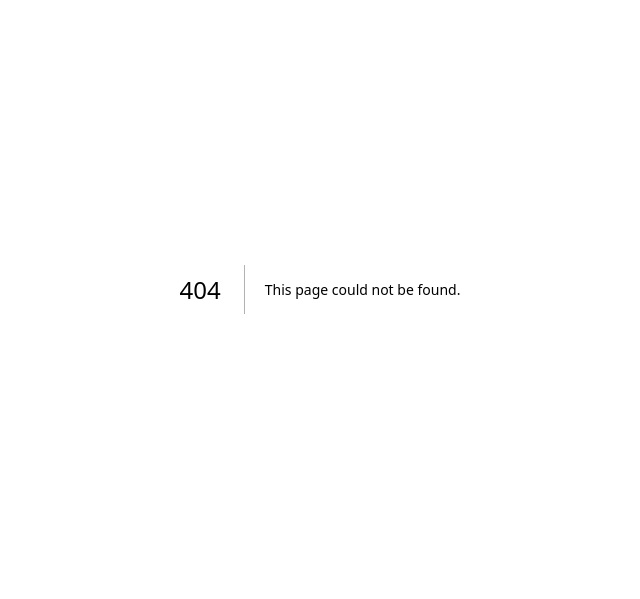
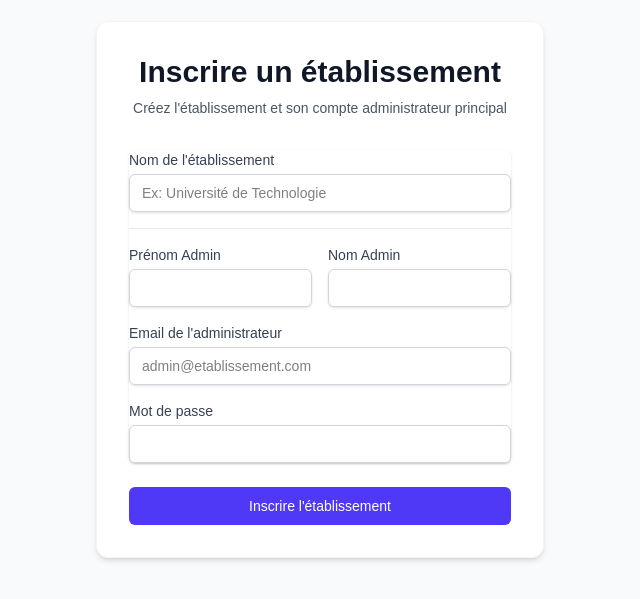
Before and after one commit to Azizcherif151/saas-memoires, a Next.js app: page /register in a window 1280 px wide. Before the commit this address had no page. Shown: the part 111-710 px from the top of the page, without its empty margins (320-960 px from the left). Built offline with nearby package versions, Linux system fonts and the light colour scheme.

Commit message:
feat: ajout de l'api et du formulaire d'inscription des etablissements avec hashage bcrypt

```diff
--- a/package.json
+++ b/package.json
@@ -9,6 +9,7 @@
     "lint": "eslint"
   },
   "dependencies": {
+    "bcryptjs": "^3.0.3",
     "next": "16.2.9",
     "pg": "^8.22.0",
     "react": "19.2.4",
@@ -16,6 +17,7 @@
   },
   "devDependencies": {
     "@tailwindcss/postcss": "^4",
+    "@types/bcryptjs": "^2.4.6",
     "@types/node": "^20",
     "@types/pg": "^8.20.0",
     "@types/react": "^19",
--- /dev/null
+++ b/src/app/api/etablissement/register/route.ts
@@ -0,0 +1,75 @@
+import { NextResponse } from 'next/server';
+import { query } from '@/lib/db';
+import bcrypt from 'bcryptjs'; // 1. On importe la bibliothèque de hashage
+
+export async function POST(request: Request) {
+  try {
+    const body = await request.json();
+    const {
+      nomEtablissement,
+      emailAdmin,
+      motDePasseEnClair,
+      prenomAdmin,
+      nomAdmin
+    } = body;
+
+    // Validation des champs
+    if (!nomEtablissement || !emailAdmin || !motDePasseEnClair || !prenomAdmin || !nomAdmin) {
+      return NextResponse.json(
+        { error: 'Tous les champs obligatoires doivent être remplis.' },
+        { status: 400 }
+      );
+    }
+
+    // 2. On génère un "sel" et on hache le mot de passe
+    // Le chiffre 10 représente la complexité (le nombre de tours de hashage)
+    const sel = await bcrypt.genSalt(10);
+    const motDePasseHash = await bcrypt.hash(motDePasseEnClair, sel);
+
+    // Début de la transaction SQL
+    await query('BEGIN');
+
+    // 3. Insertion de l'établissement
+    const etablissementResult = await query(
+      `INSERT INTO etablissements (nom)
+       VALUES ($1)
+       RETURNING id, nom;`,
+      [nomEtablissement]
+    );
+
+    const etablissementId = etablissementResult.rows[0].id;
+
+    // 4. Insertion de l'administrateur (on lui passe 'motDePasseHash' à la place du texte en clair)
+    const adminResult = await query(
+      `INSERT INTO utilisateurs (etablissement_id, email, mot_de_passe_hash, prenom, nom, role)
+       VALUES ($1, $2, $3, $4, $5, $6)
+       RETURNING id, prenom, nom, email, role;`,
+      [etablissementId, emailAdmin, motDePasseHash, prenomAdmin, nomAdmin, 'admin']
+    );
+
+    // Validation finale de la transaction
+    await query('COMMIT');
+
+    return NextResponse.json({
+      message: 'Établissement et compte administrateur sécurisé créés avec succès !',
+      etablissement: etablissementResult.rows[0],
+      administrateur: adminResult.rows[0]
+    }, { status: 201 });
+
+  } catch (error: any) {
+    await query('ROLLBACK');
+
+    if (error.code === '23505') {
+      return NextResponse.json(
+        { error: 'Cet email est déjà utilisé par un utilisateur.' },
+        { status: 409 }
+      );
+    }
+
+    console.error("Erreur lors de l'inscription :", error);
+    return NextResponse.json(
+      { error: 'Une erreur interne est survenue.' },
+      { status: 500 }
+    );
+  }
+}
--- /dev/null
+++ b/src/app/register/page.tsx
@@ -0,0 +1,167 @@
+'use client';
+
+import { useState } from 'react';
+
+export default function RegisterPage() {
+  const [formData, setFormData] = useState({
+    nomEtablissement: '',
+    prenomAdmin: '',
+    nomAdmin: '',
+    emailAdmin: '',
+    motDePasseEnClair: '',
+  });
+
+  const [statut, setStatut] = useState<{ type: 'succes' | 'erreur' | null; message: string }>({
+    type: null,
+    message: '',
+  });
+
+  const [chargement, setChargement] = useState(false);
+
+  const handleChange = (e: React.ChangeEvent<HTMLInputElement>) => {
+    setFormData({
+      ...formData,
+      [e.target.name]: e.target.value,
+    });
+  };
+
+  const handleSubmit = async (e: React.FormEvent) => {
+    e.preventDefault();
+    setChargement(true);
+    setStatut({ type: null, message: '' });
+
+    try {
+      const reponse = await fetch('/api/etablissement/register', {
+        method: 'POST',
+        headers: {
+          'Content-Type': 'application/json',
+        },
+        body: JSON.stringify(formData),
+      });
+
+      const donnees = await reponse.json();
+
+      if (!reponse.ok) {
+        throw new Error(donnees.error || "Une erreur est survenue lors de l'inscription.");
+      }
+
+      setStatut({
+        type: 'succes',
+        message: 'Établissement et compte administrateur créés avec succès !',
+      });
+
+      setFormData({ nomEtablissement: '', prenomAdmin: '', nomAdmin: '', emailAdmin: '', motDePasseEnClair: '' });
+
+    } catch (erreur: any) {
+      setStatut({
+        type: 'erreur',
+        message: erreur.message,
+      });
+    } finally {
+      setChargement(false);
+    }
+  };
+
+  return (
+    <div className="min-h-screen flex items-center justify-center bg-gray-50 py-12 px-4 sm:px-6 lg:px-8">
+      <div className="max-w-md w-full space-y-8 bg-white p-8 rounded-xl shadow-md border border-gray-100">
+        <div>
+          <h2 className="text-center text-3xl font-extrabold text-gray-900">
+            Inscrire un établissement
+          </h2>
+          <p className="mt-2 text-center text-sm text-gray-600">
+            Créez l'établissement et son compte administrateur principal
+          </p>
+        </div>
+
+        <form className="mt-8 space-y-6" onSubmit={handleSubmit}>
+          <div className="rounded-md shadow-sm space-y-4">
+            {/* Infos Établissement */}
+            <div>
+              <label className="block text-sm font-medium text-gray-700">Nom de l'établissement</label>
+              <input
+                name="nomEtablissement"
+                type="text"
+                required
+                value={formData.nomEtablissement}
+                onChange={handleChange}
+                className="mt-1 block w-full px-3 py-2 border border-gray-300 rounded-md shadow-sm focus:outline-none focus:ring-indigo-500 focus:border-indigo-500 sm:text-sm text-black"
+                placeholder="Ex: Université de Technologie"
+              />
+            </div>
+
+            <hr className="my-4 border-gray-200" />
+
+            {/* Infos Admin */}
+            <div className="grid grid-cols-2 gap-4">
+              <div>
+                <label className="block text-sm font-medium text-gray-700">Prénom Admin</label>
+                <input
+                  name="prenomAdmin"
+                  type="text"
+                  required
+                  value={formData.prenomAdmin}
+                  onChange={handleChange}
+                  className="mt-1 block w-full px-3 py-2 border border-gray-300 rounded-md shadow-sm focus:outline-none focus:ring-indigo-500 focus:border-indigo-500 sm:text-sm text-black"
+                />
+              </div>
+              <div>
+                <label className="block text-sm font-medium text-gray-700">Nom Admin</label>
+                <input
+                  name="nomAdmin"
+                  type="text"
+                  required
+                  value={formData.nomAdmin}
+                  onChange={handleChange}
+                  className="mt-1 block w-full px-3 py-2 border border-gray-300 rounded-md shadow-sm focus:outline-none focus:ring-indigo-500 focus:border-indigo-500 sm:text-sm text-black"
+                />
+              </div>
+            </div>
+
+            <div>
+              <label className="block text-sm font-medium text-gray-700">Email de l'administrateur</label>
+              <input
+                name="emailAdmin"
+                type="email"
+                required
+                value={formData.emailAdmin}
+                onChange={handleChange}
+                className="mt-1 block w-full px-3 py-2 border border-gray-300 rounded-md shadow-sm focus:outline-none focus:ring-indigo-500 focus:border-indigo-500 sm:text-sm text-black"
+                placeholder="admin@etablissement.com"
+              />
+            </div>
+
+            <div>
+              <label className="block text-sm font-medium text-gray-700">Mot de passe</label>
+              <input
+                name="motDePasseEnClair"
+                type="password"
+                required
+                value={formData.motDePasseEnClair}
+                onChange={handleChange}
+                className="mt-1 block w-full px-3 py-2 border border-gray-300 rounded-md shadow-sm focus:outline-none focus:ring-indigo-500 focus:border-indigo-500 sm:text-sm text-black"
+              />
+            </div>
+          </div>
+
+          {/* Messages de retour */}
+          {statut.message && (
+            <div className={`p-3 rounded-md text-sm text-center ${statut.type === 'succes' ? 'bg-green-50 text-green-800' : 'bg-red-50 text-red-800'}`}>
+              {statut.message}
+            </div>
+          )}
+
+          <div>
+            <button
+              type="submit"
+              disabled={chargement}
+              className="w-full flex justify-center py-2 px-4 border border-transparent text-sm font-medium rounded-md text-white bg-indigo-600 hover:bg-indigo-700 focus:outline-none focus:ring-2 focus:ring-offset-2 focus:ring-indigo-500 disabled:bg-indigo-400"
+            >
+              {chargement ? 'Inscription en cours...' : "Inscrire l'établissement"}
+            </button>
+          </div>
+        </form>
+      </div>
+    </div>
+  );
+}
```
Also changed, not shown: 1 other file (tests, documents, lock files or other folders).
